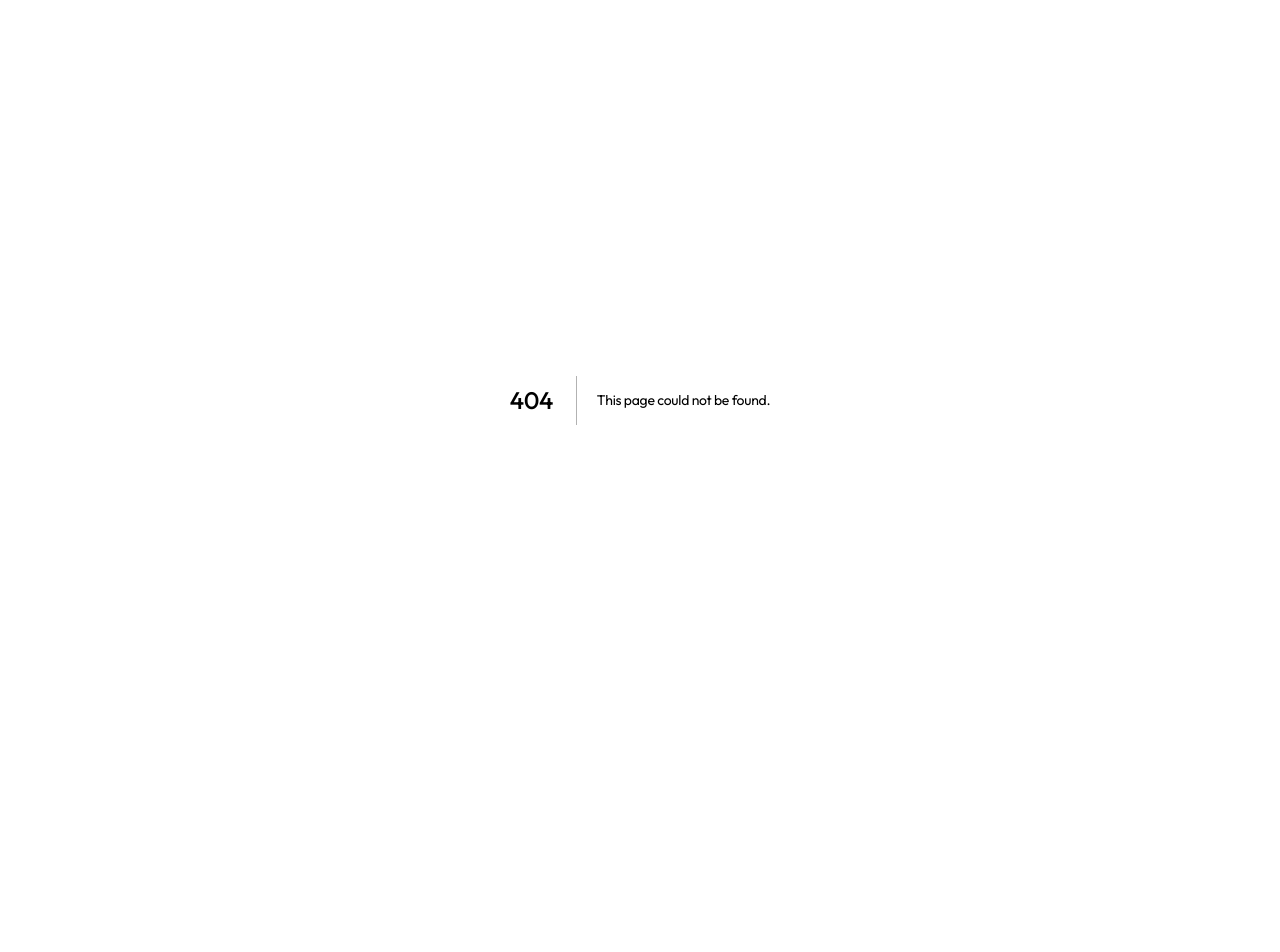
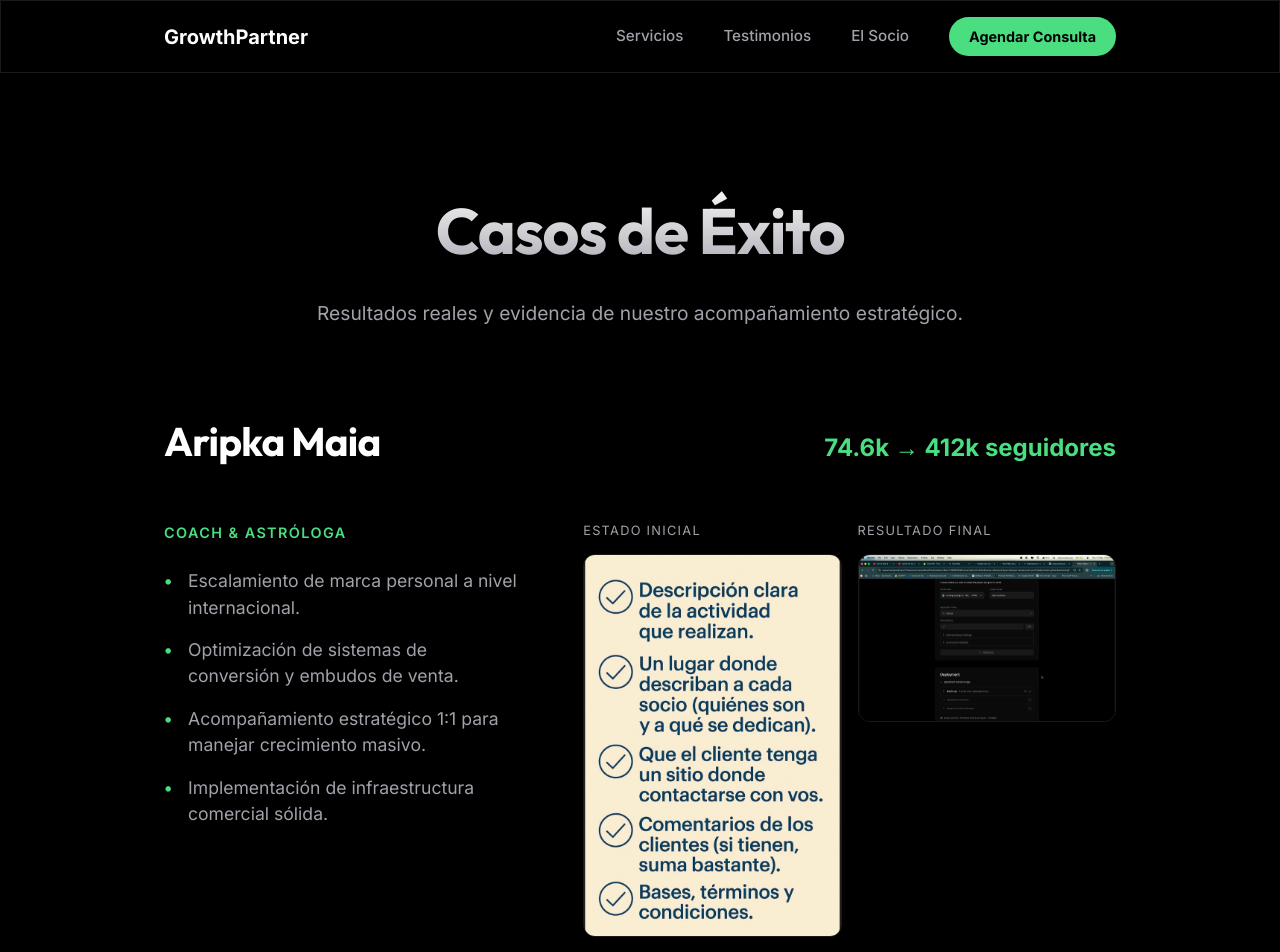
Before and after one commit to aleexxrodriguezz/Naim-Portfolio, a Next.js app: page /testimonios in a window 1280 px wide. Before the commit this address had no page. Shown: the top 952 px of the page. Before the commit the page ends 800 px from the top, so only its background shows below. Built offline with nearby package versions, Linux system fonts and the light colour scheme.

Commit message:
Corrección final: Testimonios en página independiente, diseño de puntos (sin cuadrados) y orden de fotos verificado

```diff
--- a/src/app/page.js
+++ b/src/app/page.js
@@ -2,7 +2,6 @@
 import Hero from '@/components/Hero';
 import Partner from '@/components/Partner';
 import Services from '@/components/Services';
-import Testimonials from '@/components/Testimonials';
 import CTA from '@/components/CTA';
 import Footer from '@/components/Footer';
 import styles from './page.module.css';
@@ -14,7 +13,6 @@
       <Hero />
       <Partner />
       <Services />
-      <Testimonials />
       <CTA />
       <Footer />
     </main>
--- /dev/null
+++ b/src/app/testimonios/page.js
@@ -0,0 +1,75 @@
+import Header from '@/components/Header';
+import Footer from '@/components/Footer';
+import styles from './testimonios.module.css';
+
+const cases = [
+  {
+    name: "Aripka Maia",
+    role: "Coach & Astróloga",
+    growth: "74.6k → 412k seguidores",
+    details: [
+      "Escalamiento de marca personal a nivel internacional.",
+      "Optimización de sistemas de conversión y embudos de venta.",
+      "Acompañamiento estratégico 1:1 para manejar crecimiento masivo.",
+      "Implementación de infraestructura comercial sólida."
+    ],
+    before: "/ig_before.png",
+    after: "/ig_after.png",
+    evidence: "/evidence.jpg"
+  }
+];
+
+export default function TestimoniosPage() {
+  return (
+    <main className={styles.main}>
+      <Header />
+      <section className={styles.section}>
+        <div className="container">
+          <h1 className="text-gradient">Casos de Éxito</h1>
+          <p className={styles.subtitle}>Resultados reales y evidencia de nuestro acompañamiento estratégico.</p>
+
+          <div className={styles.casesList}>
+            {cases.map((c, i) => (
+              <div key={i} className={styles.caseItem}>
+                <div className={styles.caseHeader}>
+                  <h2>{c.name}</h2>
+                  <span className={styles.growth}>{c.growth}</span>
+                </div>
+
+                <div className={styles.layout}>
+                  <div className={styles.info}>
+                    <p className={styles.role}>{c.role}</p>
+                    <ul className={styles.points}>
+                      {c.details.map((point, index) => (
+                        <li key={index}>{point}</li>
+                      ))}
+                    </ul>
+                  </div>
+
+                  <div className={styles.visuals}>
+                    <div className={styles.comparison}>
+                      <div className={styles.imgBlock}>
+                        <span>Estado Inicial</span>
+                        <img src={c.before} alt="Antes" />
+                      </div>
+                      <div className={styles.imgBlock}>
+                        <span>Resultado Final</span>
+                        <img src={c.after} alt="Después" />
+                      </div>
+                    </div>
+
+                    <div className={styles.evidence}>
+                      <h3>Evidencia 1:1</h3>
+                      <img src={c.evidence} alt="Evidencia con Naim" />
+                    </div>
+                  </div>
+                </div>
+              </div>
+            ))}
+          </div>
+        </div>
+      </section>
+      <Footer />
+    </main>
+  );
+}
--- /dev/null
+++ b/src/app/testimonios/testimonios.module.css
@@ -0,0 +1,151 @@
+.main {
+  padding-top: 100px;
+}
+
+.section {
+  padding: 80px 0;
+}
+
+.section h1 {
+  font-size: clamp(3rem, 7vw, 4rem);
+  text-align: center;
+  margin-bottom: 1rem;
+}
+
+.subtitle {
+  text-align: center;
+  color: var(--text-muted);
+  font-size: 1.2rem;
+  margin-bottom: 5rem;
+}
+
+.casesList {
+  display: flex;
+  flex-direction: column;
+  gap: 8rem;
+}
+
+.caseItem {
+  border-bottom: 1px solid var(--surface-border);
+  padding-bottom: 8rem;
+}
+
+.caseItem:last-child {
+  border-bottom: none;
+}
+
+.caseHeader {
+  display: flex;
+  justify-content: space-between;
+  align-items: baseline;
+  margin-bottom: 3rem;
+  flex-wrap: wrap;
+  gap: 1rem;
+}
+
+.caseHeader h2 {
+  font-size: 2.5rem;
+  color: #fff;
+}
+
+.growth {
+  font-size: 1.5rem;
+  color: var(--primary);
+  font-weight: 700;
+}
+
+.layout {
+  display: grid;
+  grid-template-columns: 1fr 1.5fr;
+  gap: 4rem;
+}
+
+.role {
+  font-weight: 600;
+  text-transform: uppercase;
+  color: var(--primary);
+  letter-spacing: 0.1em;
+  font-size: 0.9rem;
+  margin-bottom: 1.5rem;
+}
+
+.points {
+  list-style: none;
+  padding: 0;
+}
+
+.points li {
+  position: relative;
+  padding-left: 1.5rem;
+  margin-bottom: 1rem;
+  color: var(--text-muted);
+  font-size: 1.1rem;
+  line-height: 1.5;
+}
+
+.points li::before {
+  content: "•";
+  position: absolute;
+  left: 0;
+  color: var(--primary);
+  font-weight: bold;
+}
+
+.visuals {
+  display: flex;
+  flex-direction: column;
+  gap: 3rem;
+}
+
+.comparison {
+  display: grid;
+  grid-template-columns: 1fr 1fr;
+  gap: 1rem;
+}
+
+.imgBlock {
+  display: flex;
+  flex-direction: column;
+  gap: 0.75rem;
+}
+
+.imgBlock span {
+  font-size: 0.8rem;
+  text-transform: uppercase;
+  color: var(--text-muted);
+  letter-spacing: 0.1em;
+}
+
+.imgBlock img {
+  width: 100%;
+  border-radius: 12px;
+  border: 1px solid var(--surface-border);
+}
+
+.evidence {
+  text-align: center;
+}
+
+.evidence h3 {
+  font-size: 1rem;
+  text-transform: uppercase;
+  color: #fff;
+  margin-bottom: 1.5rem;
+}
+
+.evidence img {
+  max-width: 100%;
+  border-radius: 20px;
+  border: 1px solid var(--surface-border);
+}
+
+@media (max-width: 968px) {
+  .layout {
+    grid-template-columns: 1fr;
+    gap: 3rem;
+  }
+
+  .caseHeader {
+    flex-direction: column;
+  }
+}
--- a/src/components/Header.js
+++ b/src/components/Header.js
@@ -8,9 +8,9 @@
           <span className="text-primary-gradient">Growth</span>Partner
         </div>
         <nav className={styles.nav}>
-          <a href="#servicios" className={styles.link}>Servicios</a>
-          <a href="#testimonios" className={styles.link}>Testimonios</a>
-          <a href="#socio" className={styles.link}>El Socio</a>
+          <a href="/#servicios" className={styles.link}>Servicios</a>
+          <a href="/testimonios" className={styles.link}>Testimonios</a>
+          <a href="/#socio" className={styles.link}>El Socio</a>
           <a href="https://calendly.com/naimdario6/30min" target="_blank" rel="noopener noreferrer" className={styles.btn}>Agendar Consulta</a>
         </nav>
       </div>
--- a/src/components/Services.module.css
+++ b/src/components/Services.module.css
@@ -1,60 +1,70 @@
 .services {
-  padding: 80px 0;
-  background: rgba(255, 255, 255, 0.02);
+  padding: 100px 0;
+  background: rgba(255, 255, 255, 0.01);
 }
 
 .header {
   text-align: center;
-  margin-bottom: 4rem;
+  margin-bottom: 5rem;
 }
 
 .header h2 {
-  font-size: 2.5rem;
+  font-size: clamp(2.5rem, 5vw, 3.5rem);
   margin-bottom: 1rem;
 }
 
 .subtitle {
   color: var(--text-muted);
+  font-size: 1.1rem;
 }
 
-.grid {
-  display: grid;
-  grid-template-columns: repeat(auto-fit, minmax(240px, 1fr));
-  gap: 1.5rem;
+.list {
+  max-width: 800px;
+  margin: 0 auto;
+  display: flex;
+  flex-direction: column;
+  gap: 3rem;
 }
 
-.card {
-  padding: 2.5rem 1.5rem;
-  border-radius: 20px;
-  background: var(--surface);
-  border: 1px solid var(--surface-border);
-  text-align: center;
-  transition: transform 0.3s ease;
+.item {
+  display: flex;
+  gap: 2rem;
+  align-items: flex-start;
+  padding: 1.5rem 0;
+  border-bottom: 1px solid var(--surface-border);
 }
 
-.card:hover {
-  transform: translateY(-5px);
+.item:last-child {
+  border-bottom: none;
 }
 
-.iconWrapper {
-  font-size: 2.5rem;
-  margin-bottom: 1.5rem;
+.icon {
+  font-size: 2rem;
+  background: rgba(255, 255, 255, 0.05);
+  width: 60px;
+  height: 60px;
+  display: flex;
+  align-items: center;
+  justify-content: center;
+  border-radius: 12px;
+  flex-shrink: 0;
 }
 
-.cardTitle {
-  font-size: 1.25rem;
-  margin-bottom: 1rem;
+.text h3 {
+  font-size: 1.5rem;
   color: #fff;
+  margin-bottom: 0.5rem;
 }
 
-.cardDesc {
-  font-size: 0.95rem;
+.text p {
   color: var(--text-muted);
+  font-size: 1.1rem;
   line-height: 1.6;
 }
 
 @media (max-width: 768px) {
-  .grid {
-    grid-template-columns: 1fr;
+  .item {
+    flex-direction: column;
+    gap: 1rem;
   }
 }
```
Also changed, not shown: src/components/Services.js (+7 -5 lines), src/components/Testimonials.js (deleted, +0 -62 lines), src/components/Testimonials.module.css (deleted, +0 -132 lines).
